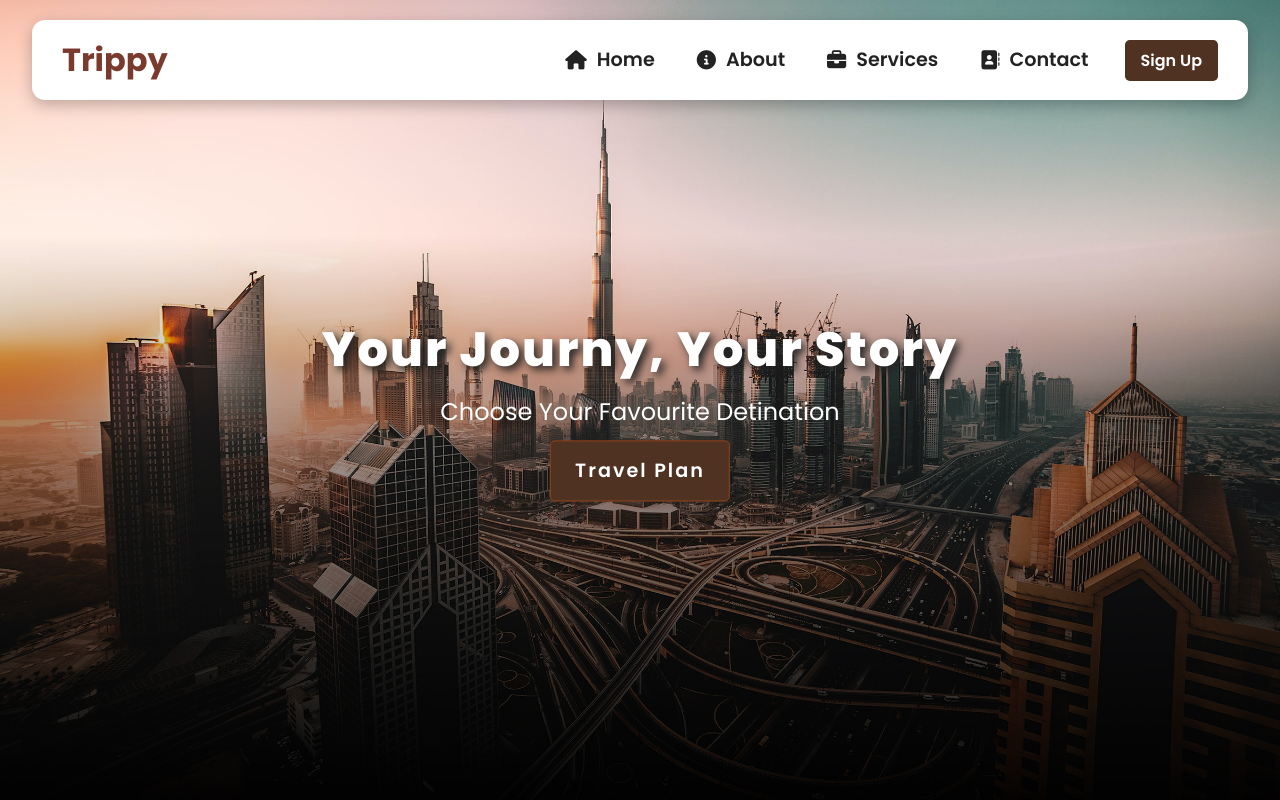
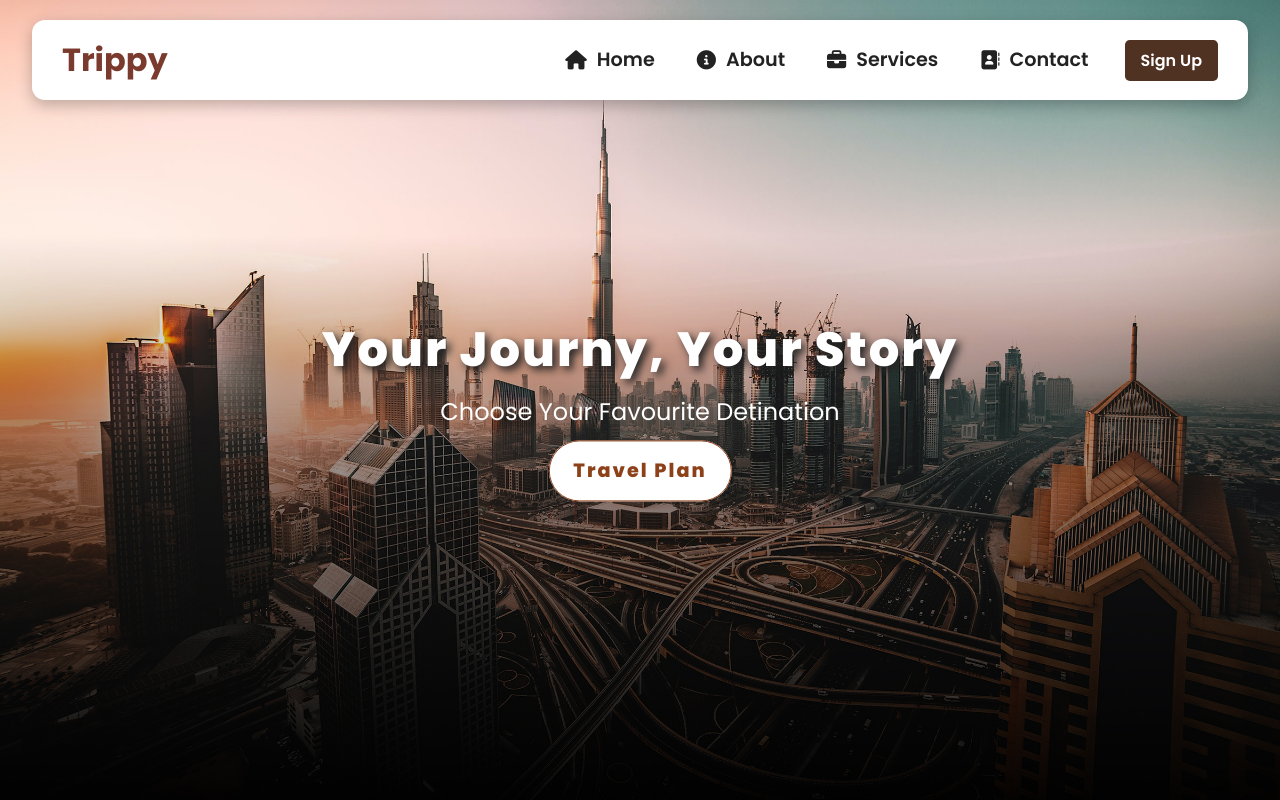
Before and after one commit to fmfahath/tourism-website, a React (Create React App) app: page / in a window 1280 px wide. Shown: the top 800 px of the page. Built offline with nearby package versions, Linux system fonts and the light colour scheme.

Commit message:
Hero.js button bg color changed

```diff
--- a/src/components/Hero-styles.css
+++ b/src/components/Hero-styles.css
@@ -59,14 +59,14 @@
 
 
 .hero-text .show{
-    color: white !important;
-    background-color: #4f3222;
+    color: #8d4119 !important;
+    background-color: #fff;
     text-decoration: none;
     padding: 1rem 1.5rem;
     border: 1px solid #8d4119;
-    border-radius: 5px;
+    border-radius: 40px;
     font-size: 1.2rem;
-    font-weight: 600;
+    font-weight: 800;
     letter-spacing: 2px;
     color: #222;
 }
```
